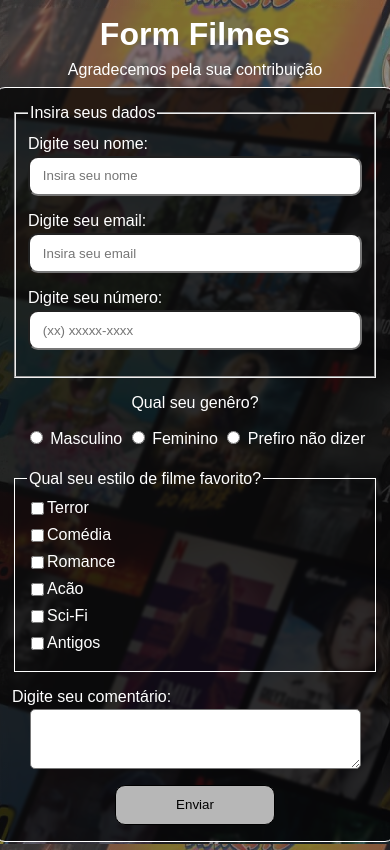
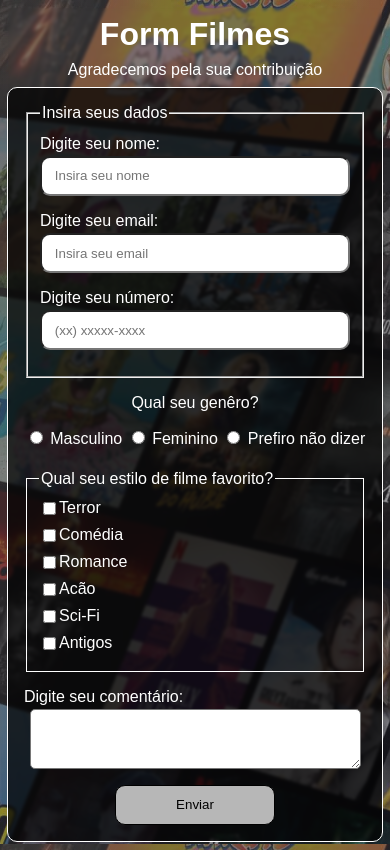
Before and after one commit to LandielDurans/Form, a plain HTML site: page index.html in a window 390 px wide. Drawn offline with Linux system fonts and the light colour scheme.

Commit message:
Update style.css

```diff
--- a/css/style.css
+++ b/css/style.css
@@ -123,7 +123,7 @@ h4 {
 
 @media screen and (max-width: 470px) {
     form {
-        width: 25rem;
+        width: 23.5rem;
     }
 
     .submit-form {
```
